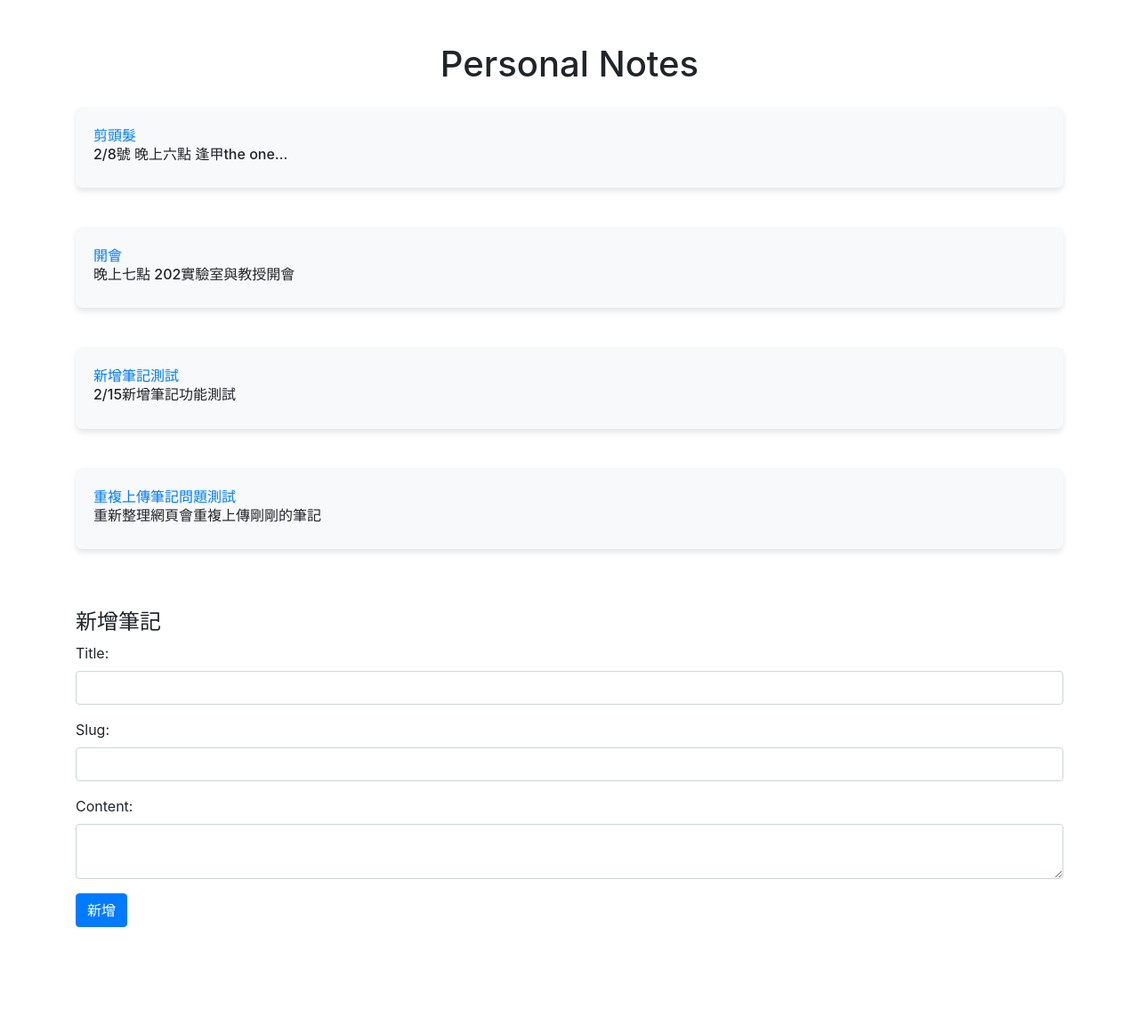
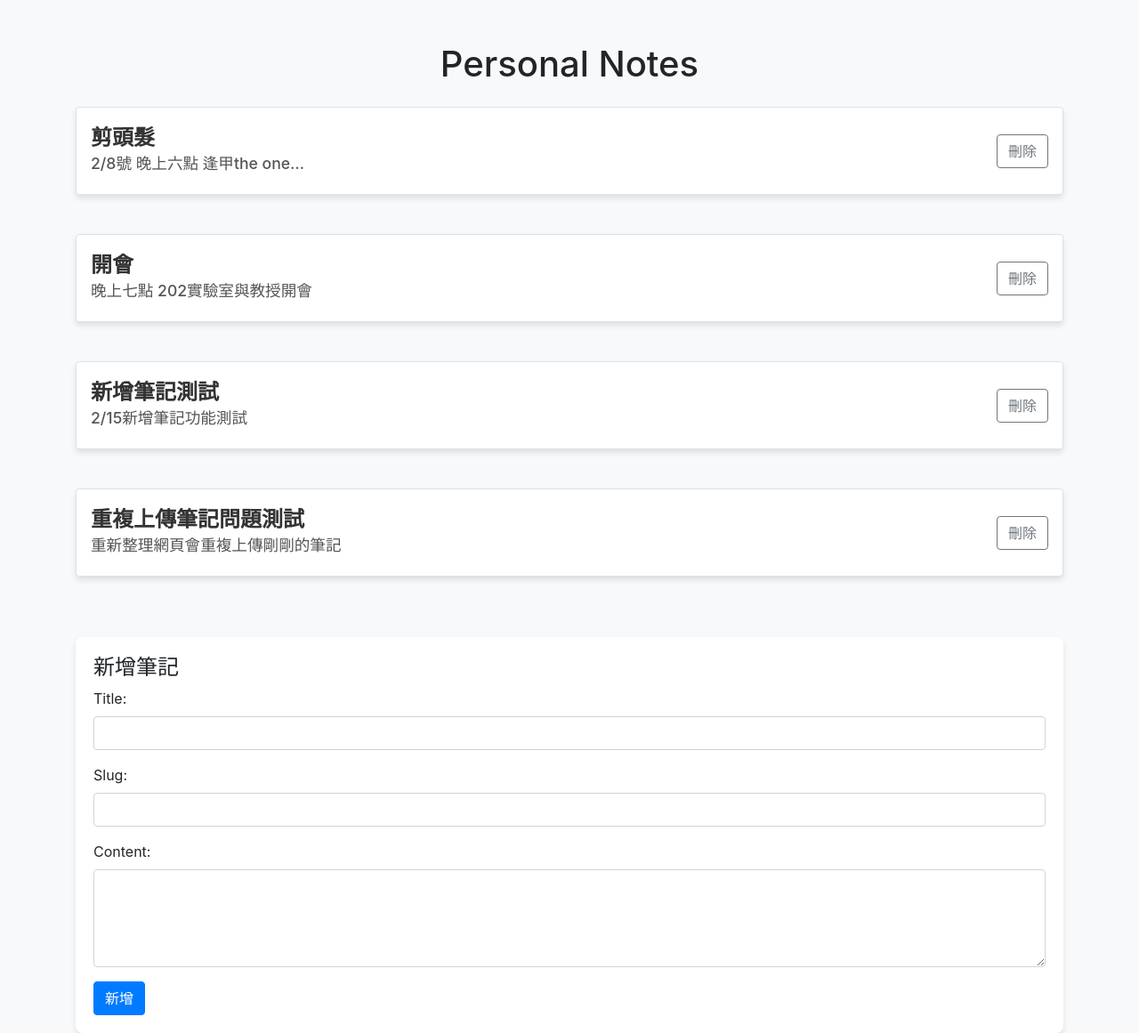
Before and after one commit to Tso0811/PersonalNotes, a Django app: page / in a window 1280 px wide. Shown: the whole page at 89% size. Before the commit the page ends 1042 px from the top, so only its background shows below. Run offline with Django 5.2, Linux system fonts and the light colour scheme; data comes from the database, SQL or seed files in the repository; both versions use the stored data as it was after the commit; some libraries are stand-ins or nearby versions.

Commit message:
新增筆記刪除功能

```diff
--- a/PersonalNotes/main/main/urls.py
+++ b/PersonalNotes/main/main/urls.py
@@ -16,10 +16,12 @@
 """
 from django.contrib import admin
 from django.urls import path
-from mysite.views import homepage , showdetail
+from mysite.views import homepage , showdetail , delete_note
 urlpatterns = [
     path('admin/', admin.site.urls),
     path('',homepage),
-    path('index/<slug:slug>',showdetail)
+    path('index/<slug:slug>',showdetail),
+    path('delete/<slug:note_slug>/', delete_note, name='delete_note'),  # 這裡要跟 HTML `{% url 'delete_note' note.slug %}` 對應
+
 
 ]
--- a/PersonalNotes/main/mysite/views.py
+++ b/PersonalNotes/main/mysite/views.py
@@ -1,4 +1,4 @@
-from django.shortcuts import render , redirect
+from django.shortcuts import render , redirect , get_object_or_404
 from django.http import HttpResponse
 from mysite.models import Note
 # Create your views here.
@@ -11,6 +11,7 @@
         note = Note(title=title,slug=slug,content=content)
         note.save()
         return redirect('/')
+
     notes = Note.objects.all()
     note_list = list()
     for count , note in enumerate (notes,start=1) :
@@ -20,3 +21,9 @@
 def showdetail (request , slug ):
     detail = Note.objects.get(slug = slug)
     return render(request , 'showdetail.html' , locals())
+
+def delete_note(request , note_slug): #從urls.py中取得slug
+    if request.method == 'POST':
+        note = get_object_or_404(Note, slug = note_slug) #如果找到指定的條件 會return 反之則return 404錯誤
+        note.delete()
+    return redirect('/')
--- a/PersonalNotes/main/templates/index.html
+++ b/PersonalNotes/main/templates/index.html
@@ -7,8 +7,11 @@
     <!-- 引入 Bootstrap CSS -->
     <link href="https://stackpath.bootstrapcdn.com/bootstrap/4.5.2/css/bootstrap.min.css" rel="stylesheet">
     <style>
+        body {
+            background-color: #f8f9fa;
+        }
         .note-card {
-            background-color: #f8f9fa;
+            background-color: #ffffff;
             border-radius: 8px;
             padding: 20px;
             box-shadow: 0 4px 6px rgba(0, 0, 0, 0.1);
@@ -23,6 +26,12 @@
             font-size: 1.1rem;
             color: #555;
         }
+        .form-container {
+            background: #ffffff;
+            padding: 20px;
+            border-radius: 8px;
+            box-shadow: 0 4px 6px rgba(0, 0, 0, 0.1);
+        }
     </style>
 </head>
 <body>
@@ -33,9 +42,16 @@
         <div class="row">
             {% for note in notes %}
                 <div class="col-12 mb-4">
-                    <div class="note-card">
-                        <a href="/index/{{ note.slug }}">{{ note.title }}</a>
-                        <h6>{{ note.content|truncatechars:20 }}</h6>
+                    <div class="note-card p-3 border rounded d-flex justify-content-between align-items-center">
+                        <div>
+                            <a href="/index/{{ note.slug }}" class="note-title">{{ note.title }}</a>
+                            <h6 class="note-content">{{ note.content|truncatechars:20 }}</h6>
+                        </div>
+                        <!-- 刪除按鈕的表單 -->
+                        <form action="{% url 'delete_note' note.slug %}" method="POST">
+                            {% csrf_token %}
+                            <button type="submit" class="btn btn-outline-secondary">刪除</button>
+                        </form>
                     </div>
                 </div>
             {% empty %}
@@ -46,7 +62,7 @@
         <!-- 新增筆記表單 -->
         <div class="form-container mt-4">
             <h4>新增筆記</h4>
-            <form action="\" method="POST">
+            <form action="" method="POST">
                 {% csrf_token %}
                 <div class="form-group">
                     <label for="title">Title:</label>
@@ -58,7 +74,7 @@
                 </div>
                 <div class="form-group">
                     <label for="content">Content:</label>
-                    <textarea class="form-control" id="content" name="content" required></textarea>
+                    <textarea class="form-control" id="content" name="content" rows="4" required></textarea>
                 </div>
                 <button type="submit" class="btn btn-primary">新增</button>
             </form>
--- a/PersonalNotes/main/templates/showdetail.html
+++ b/PersonalNotes/main/templates/showdetail.html
@@ -15,6 +15,7 @@
                 <h3 class="card-title">{{ detail.title }}</h3>
                 <p class="card-text">{{ detail.content }}</p>
                 <a href="/">回首頁</a>
+
             </div>
         </div>
     </div>
```
Also changed, not shown: PersonalNotes/main/db.sqlite3.
